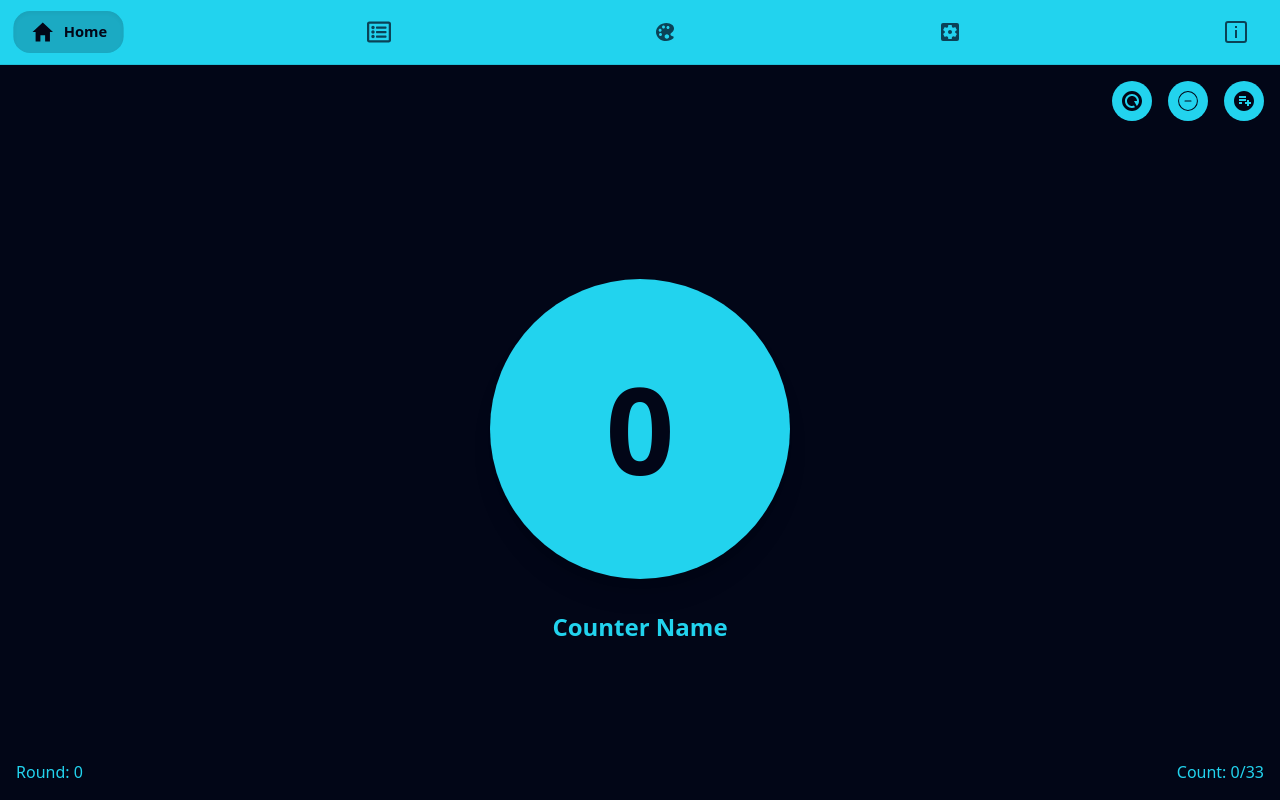
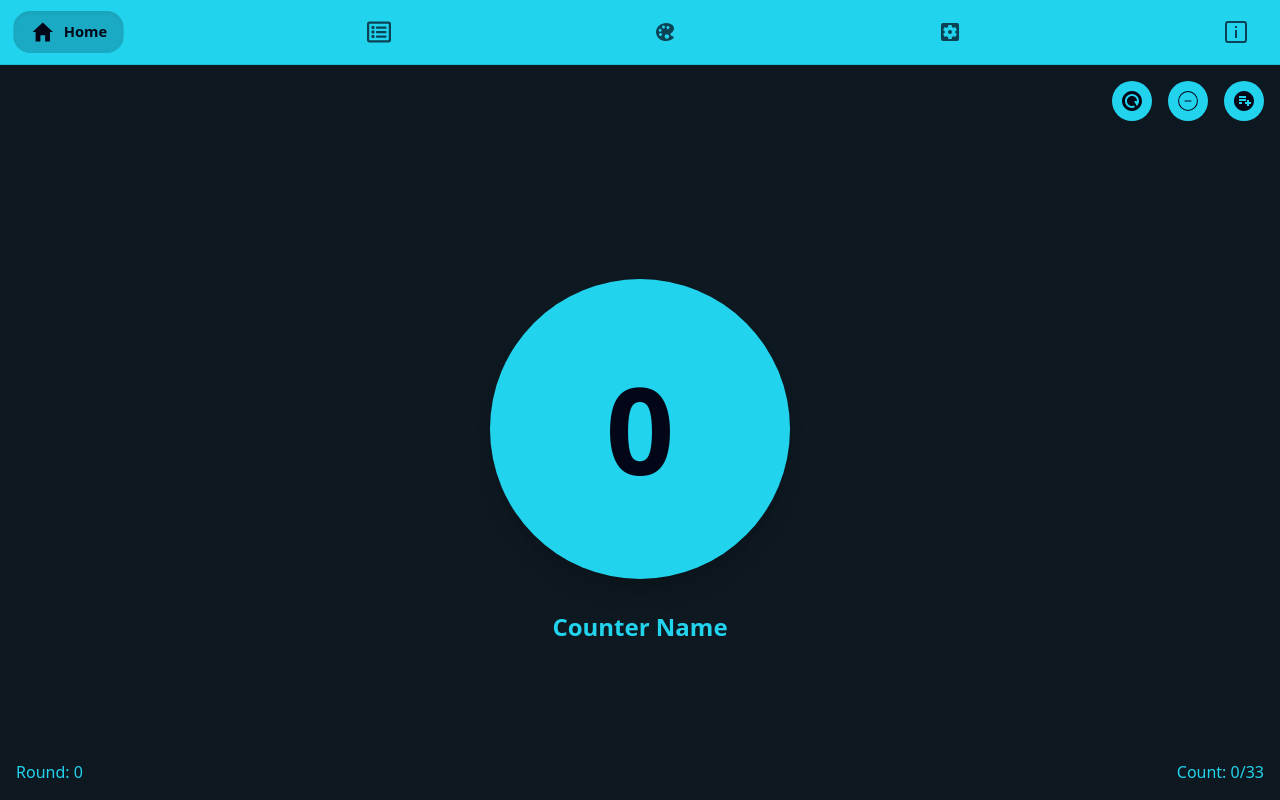
Before and after one commit to IamNayanIslam/advanced-counter-app, a React (Vite) app: page / in a window 1280 px wide. Built offline with nearby package versions, Linux system fonts and the light colour scheme.

Commit message:
home page height problem fix

```diff
--- a/src/Pages/Home.tsx
+++ b/src/Pages/Home.tsx
@@ -82,7 +82,7 @@ const Home = () => {
   }, [countersState.counters]);
 
   return (
-    <div className="relative h-[100dvh] flex flex-col overflow-hidden">
+    <div className="fixed inset-0 h-[100dvh] flex flex-col overflow-hidden touch-none bg-[#0E1820]">
       <Toaster />
       <Navbar />
       <SecondNav setAddCounterModal={setAddCounterModal} />
```
